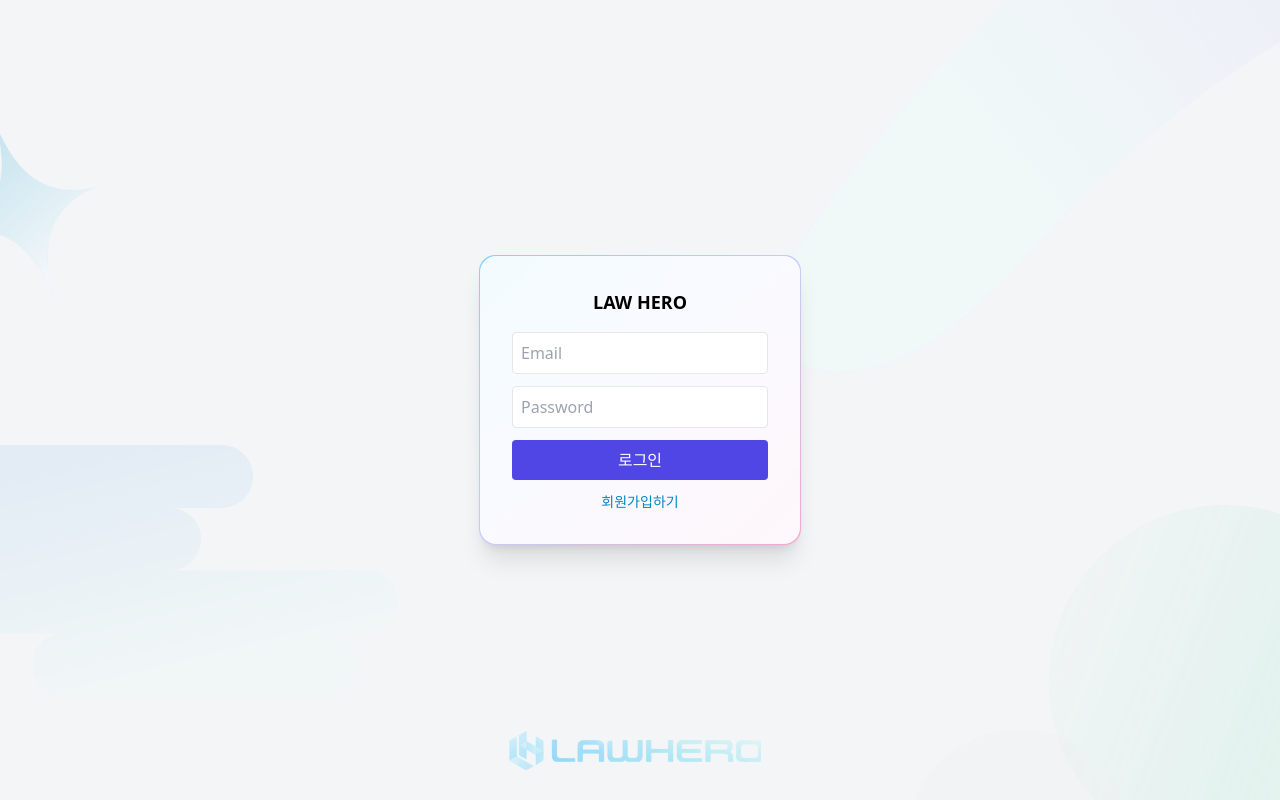
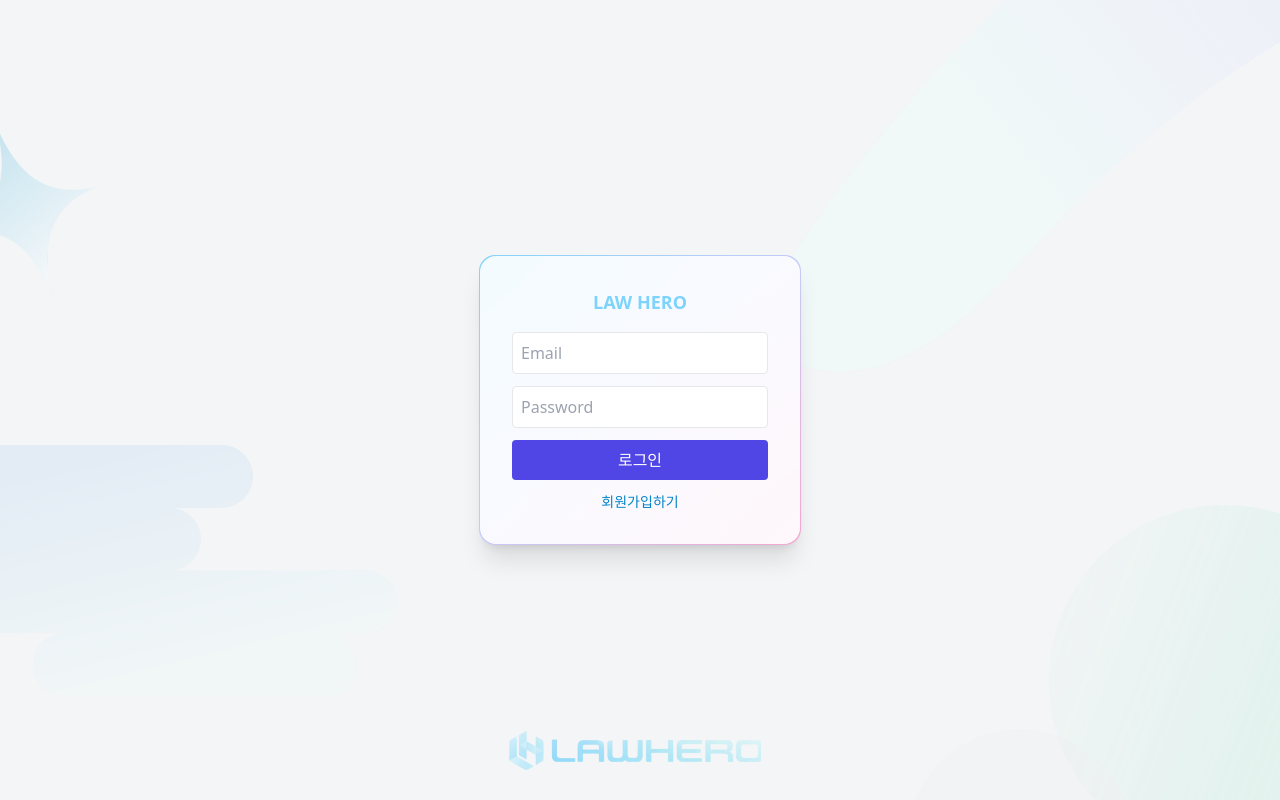
Before and after one commit to hsy1410-dev/lawhero, a React (Vite) app: page / in a window 1280 px wide. Built offline with nearby package versions, Linux system fonts and the light colour scheme; no server answers; the database is empty.

Commit message:
Update Login.jsx

```diff
--- a/src/Login.jsx
+++ b/src/Login.jsx
@@ -53,9 +53,9 @@
             "
           >
             <div className="bg-white/90 backdrop-blur-xl p-8 rounded-2xl w-80">
-              <h2 className="text-lg font-semibold mb-4 text-center">
-                LAW HERO
-              </h2>
+             <h2 className="text-lg font-semibold mb-4 text-center text-sky-300">
+  LAW HERO
+</h2>
 
               <form onSubmit={handleAuth}>
                 <input
```
